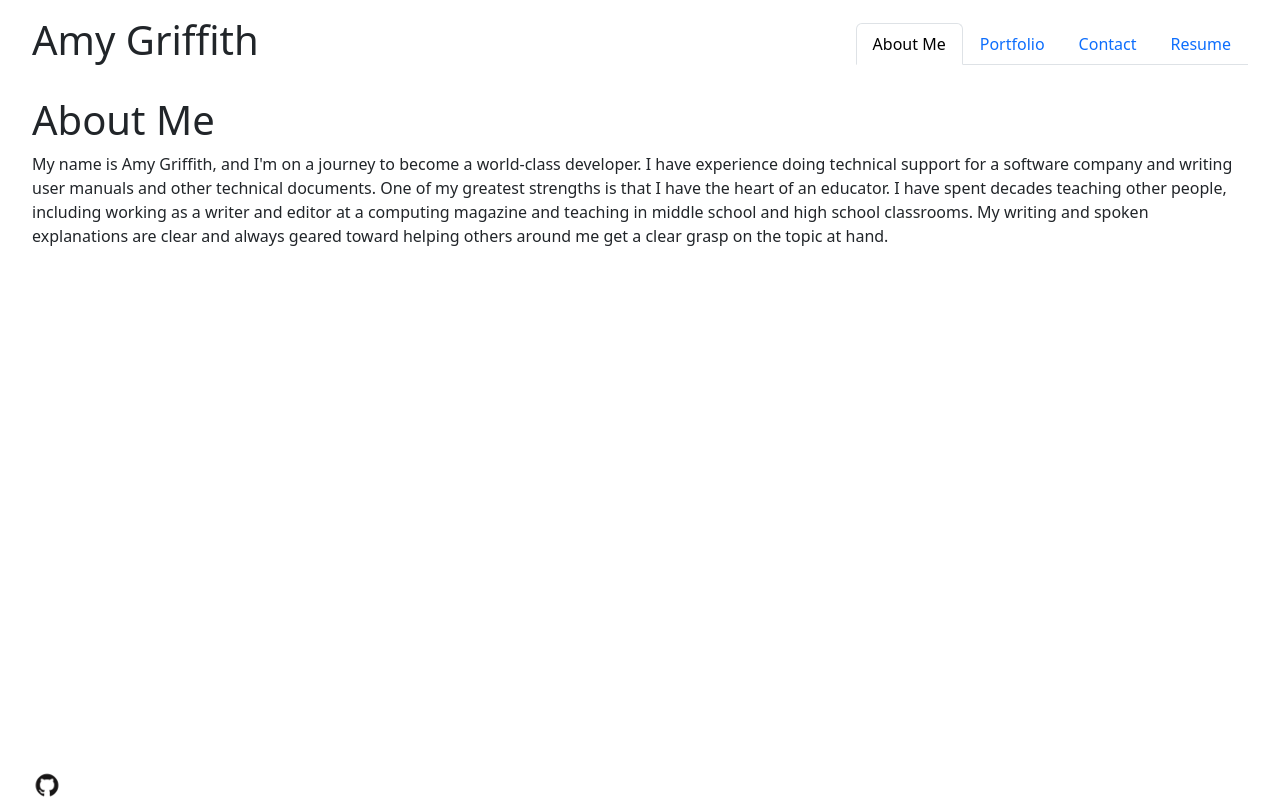
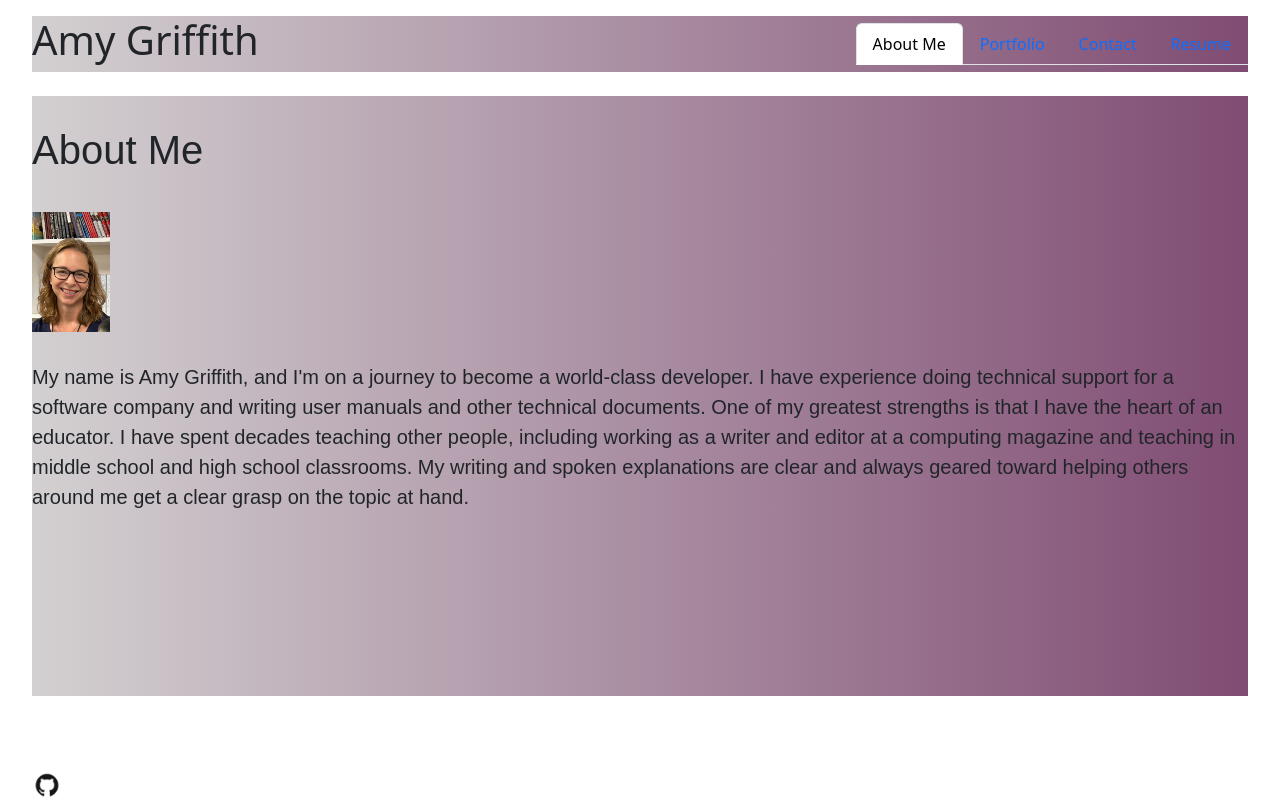
Before and after one commit to AmySuperCoder/React_portfolio, a React (Vite) app: page / in a window 1280 px wide. Built offline with nearby package versions, Linux system fonts and the light colour scheme.

Commit message:
added some styling

```diff
--- a/index.css
+++ b/index.css
@@ -53,6 +53,7 @@ a:hover {
   display: flex;
   align-items: center;
   justify-content: space-between;
+  background: linear-gradient(to right, #d3d0d1, #804c73);
 
 }
 
@@ -64,28 +65,57 @@ a:hover {
   min-height: 100vh;
   text-align: center;
   position: relative;
+  }
+
+.colors {
+  background: linear-gradient(to right, #d3d0d1, #804c73);
+  display: flex;
+  flex-direction: column;
+  align-items: stretch;
+  height: 75vh;
+  }
+
+.colors div {
+  padding-top: 30px;
+  font-family: Arial, Helvetica, sans-serif;
+  font-size: 20px;
 }
+
+.gradient {
+  background: linear-gradient(to right, #d3d0d1, #804c73);
+  height: 75vh;
+}
+
 
 .input {
   width: 100%;
   padding: 12px 20px;
   margin: 8px 0;
   display: inline-block;
-  border: 1px solid #ccc;
+  border: 1px solid black;
   border-radius: 4px;
   box-sizing: border-box;
 }
 
+.profile_image {
+  height: 120px;
+}
 
-message {
+
+.message {
   width: 100%;
   height: 150px;
   padding: 12px 20px;
   box-sizing: border-box;
-  border: 2px solid #ccc;
+  border: 1px solid black;
   border-radius: 4px;
   background-color: #f8f8f8;
   resize: none;
+}
+
+.button {
+  border: 1px solid black;
+  border-radius: 4px;
 }
 
 h1 {
@@ -112,17 +142,16 @@ button:focus-visible {
   outline: 4px auto -webkit-focus-ring-color;
 }
 
-.Footer {
-  height: 20px;
-  width: 100%;
+Footer {
+  display: flex;
   position: absolute;
+  border: 20px;
   bottom: 0;
 }
 
 .footerIcon {
   height: 30px;
   position: absolute;
-  display: flexbox;
   justify-content: center;
   bottom: 0;
 }
--- a/src/components/ReactPortfolio.jsx
+++ b/src/components/ReactPortfolio.jsx
@@ -11,7 +11,7 @@ import Header from './Header';
 export default function ReactPortfolio() {
   const [currentPage, setCurrentPage] = useState('Home');
 
-  // This method is checking to see what the value of `currentPage` is. Depending on the value of currentPage, we return the corresponding component to render.
+
   const renderPage = () => {
     if (currentPage === 'Home') {
       return <Home />;
@@ -32,11 +32,11 @@ export default function ReactPortfolio() {
 
   return (
     <>
-      {/* We are passing the currentPage from state and the function to update it */}
+
       <Header currentPage={currentPage} handlePageChange={handlePageChange} />
-      {/* Here we are calling the renderPage method which will return a component  */}
+
       <main className="my-4">{renderPage()}</main>
-      <Footer></Footer>
+      <Footer className="Footer"></Footer>
     </>
   );
 }
--- a/src/components/pages/Contact.jsx
+++ b/src/components/pages/Contact.jsx
@@ -4,20 +4,10 @@ import React from 'react';
 
 export default function Contact() {
   return (
-    <div>
-      <h1>Contact Page</h1>
+    <div className='gradient'>
+      <h1>Contact Me</h1>
       <p>
-        Integer cursus bibendum sem non pretium. Vestibulum in aliquet sem, quis
-        molestie urna. Aliquam semper ultrices varius. Aliquam faucibus sit amet
-        magna a ultrices. Aenean pellentesque placerat lacus imperdiet
-        efficitur. In felis nisl, luctus non ante euismod, tincidunt bibendum
-        mi. In a molestie nisl, eu sodales diam. Nam tincidunt lacus quis magna
-        posuere, eget tristique dui dapibus. Maecenas fermentum elementum
-        faucibus. Quisque nec metus vestibulum, egestas massa eu, sollicitudin
-        ipsum. Nulla facilisi. Sed ut erat ligula. Nam tincidunt nunc in nibh
-        dictum ullamcorper. Class aptent taciti sociosqu ad litora torquent per
-        conubia nostra, per inceptos himenaeos. Etiam ornare rutrum felis at
-        rhoncus. Etiam vel condimentum magna, quis tempor nulla.
+        Questions? Comments? Let me know!
       </p>
 
       <Formik
@@ -91,11 +81,12 @@ export default function Contact() {
              onChange={handleChange}
              onBlur={handleBlur}
              value={values.message}
+             className='message'
            /></div>
            {errors.message && touched.message && errors.message}
         </div>
 
-           <button type="submit" disabled={isSubmitting}>
+           <button type="submit" disabled={isSubmitting} className='button'>
              Submit
            </button>
          </form>
--- a/src/components/pages/Home.jsx
+++ b/src/components/pages/Home.jsx
@@ -1,13 +1,22 @@
-export default function Home() {
+function Home() {
     return (
-      <div>
+      <div className="colors">
+        <div>
         <h1>About Me</h1>
+        </div>
+        <div>
+        <img src="Images/Amy_picture.JPG" alt="Image of Amy Griffith" className="profile_image"/>
+        </div>
+        <div>
         <p>
          My name is Amy Griffith, and I'm on a journey to become a world-class developer. I have experience doing technical support for a software company and writing user manuals
          and other technical documents. One of my greatest strengths is that I have the heart of an educator. I have spent decades teaching other people, including working as a writer
          and editor at a computing magazine and teaching in middle school and high school classrooms. My writing and spoken explanations are clear and always geared toward helping
          others around me get a clear grasp on the topic at hand.
         </p>
+        </div>
       </div>
     );
   }
+
+  export default Home;
```
Also changed, not shown: src/components/Footer.jsx (+0 -7 lines), public/Images/Amy_picture.JPG (added).
